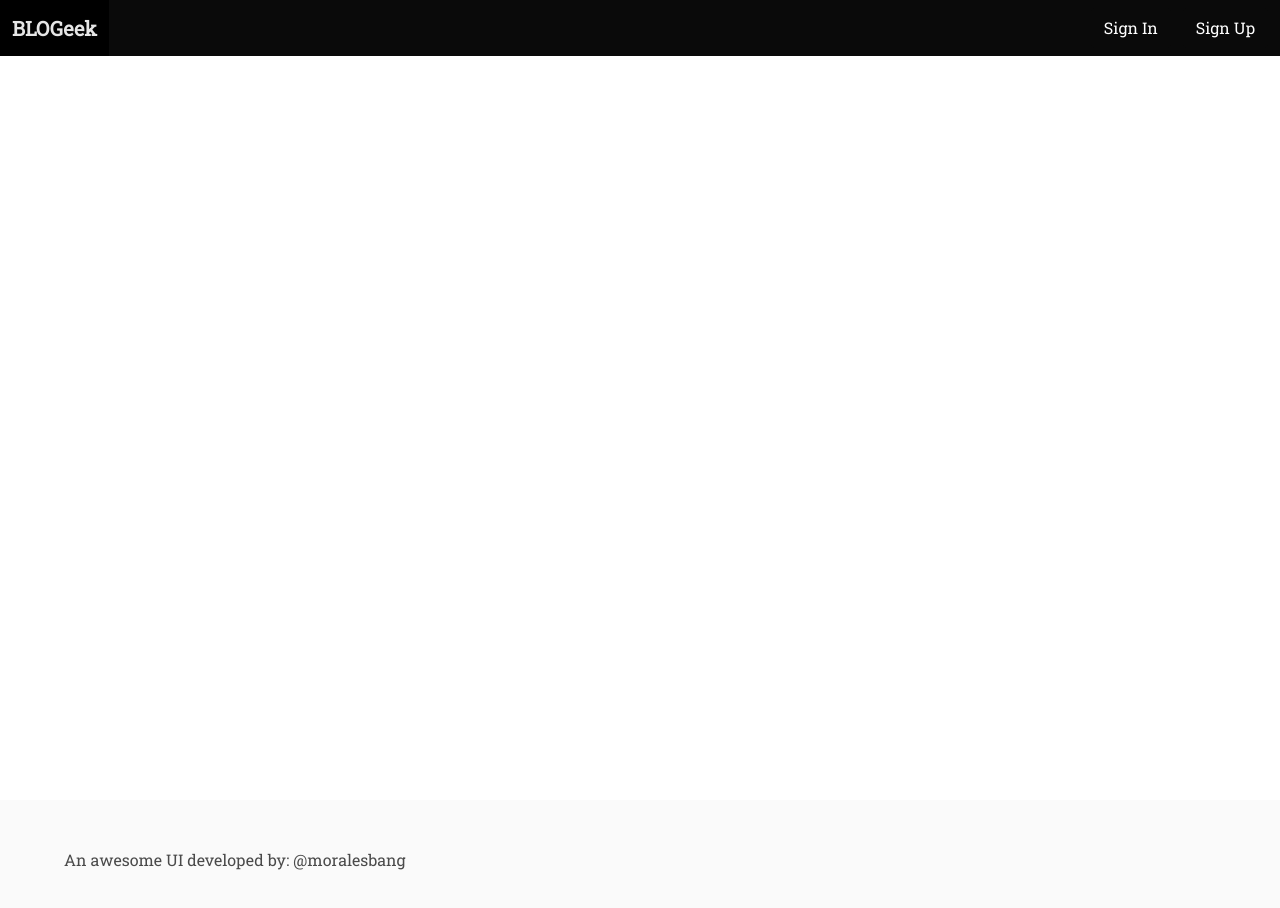
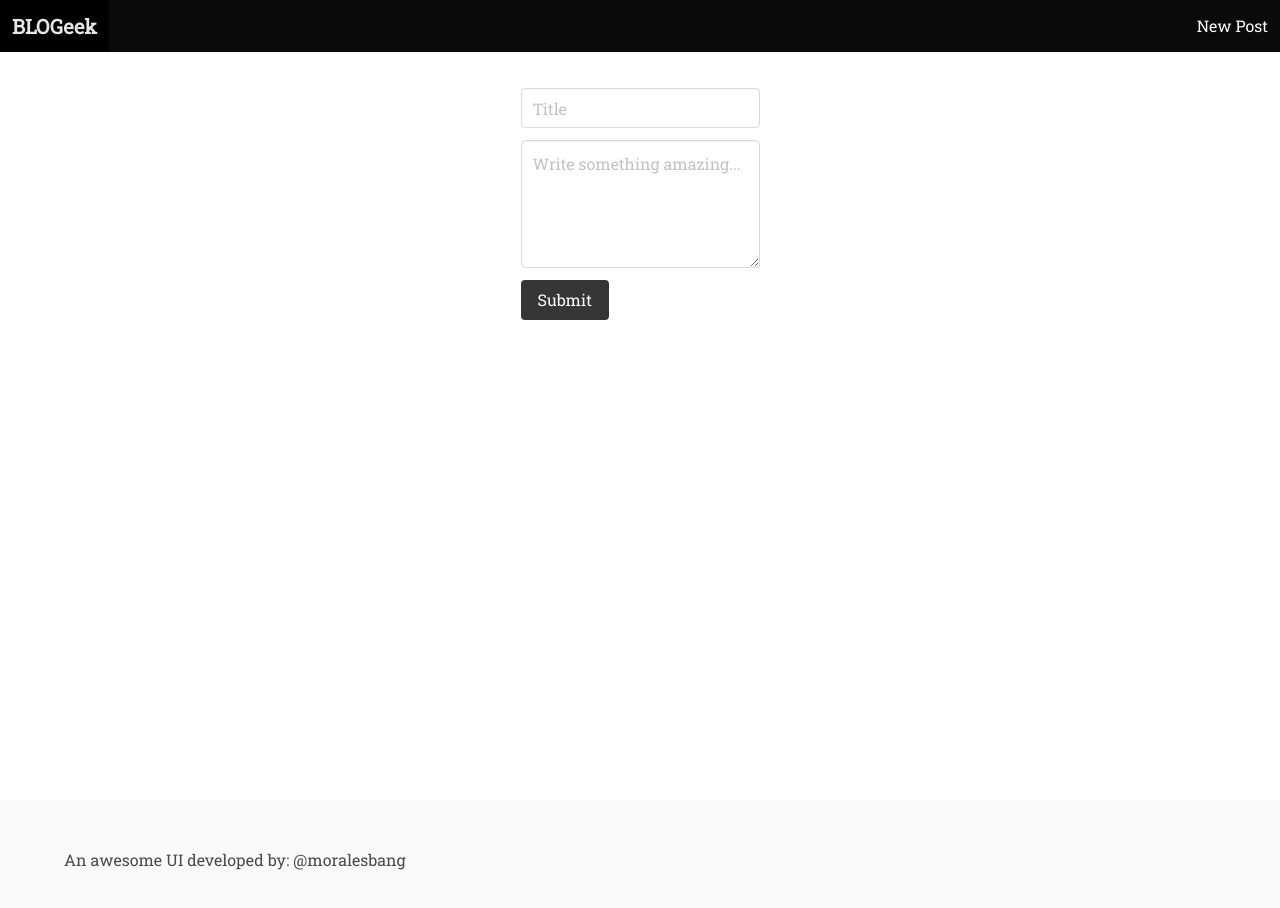
Before and after one commit to moralesbang/blogeek, a React (Create React App) app: page /posts/new in a window 1280 px wide. Shown: the top 908 px of the page. Built offline with nearby package versions, Linux system fonts and the light colour scheme.

Commit message:
Adds post form

```diff
--- a/src/components/App.js
+++ b/src/components/App.js
@@ -5,6 +5,7 @@ import Navbar from './Navbar'
 import SignIn from './users/SignIn'
 import SignUp from './users/SignUp'
 import NewsFeed from './posts/NewsFeed'
+import PostForm from './posts/PostForm'
 import Footer from './Footer'
 
 class App extends Component {
@@ -20,6 +21,7 @@ class App extends Component {
                 <Route exact path="/" component={NewsFeed} />
                 <Route path='/users/sign_in' component={SignIn}/>
                 <Route path='/users/sign_up' component={SignUp}/>
+                <Route path='/posts/new' component={PostForm}/>
               </Switch>
             </div>
           </div>
--- a/src/components/Navbar.js
+++ b/src/components/Navbar.js
@@ -10,20 +10,7 @@ function Navbar() {
 
       <div id="navbar" className="navbar-menu">
         <div className="navbar-end">
-          <div className="navbar-item">
-            <div className="field is-grouped">
-              <p className="control">
-                <Link to="/users/sign_in" className="navbar-item button is-black">
-                  Sign In
-                </Link>
-              </p>
-              <p className="control">
-                <Link to="/users/sign_up" className="navbar-item button is-black">
-                  Sign Up
-                </Link>
-              </p>
-            </div>
-          </div>
+          <Link to='/posts/new' className="navbar-item">New Post</Link>
         </div>
       </div>
     </nav>
--- /dev/null
+++ b/src/components/posts/PostForm.js
@@ -0,0 +1,57 @@
+import React from 'react'
+
+class PostForm extends React.Component {
+  constructor(props) {
+    super(props)
+    this.state = {
+      title: '',
+      content: ""
+    }
+  }
+
+  handleSubmit = event => {
+    event.preventDefault()
+    console.log(this.state)
+  }
+
+  handleChange = event => {
+    this.setState({
+      [event.target.name]: event.target.value
+    })
+  }
+
+  render() {
+    return (
+      <form onSubmit={this.handleSubmit}>
+        <div className="field">
+          <div className="control">
+            <input
+              name="title"
+              type="text"
+              className="input"
+              placeholder="Title"
+              onChange={this.handleChange} />
+          </div>
+        </div>
+
+        <div className="field">
+          <div className="control">
+            <textarea
+              name="content"
+              className="textarea"
+              placeholder="Write something amazing..."
+              onChange={this.handleChange} />
+          </div>
+        </div>
+
+        <div className="field">
+          <div className="control">
+            <input type="submit" className="button is-dark"/>
+          </div>
+        </div>
+      </form>
+    )
+  }
+}
+
+export default PostForm
```
